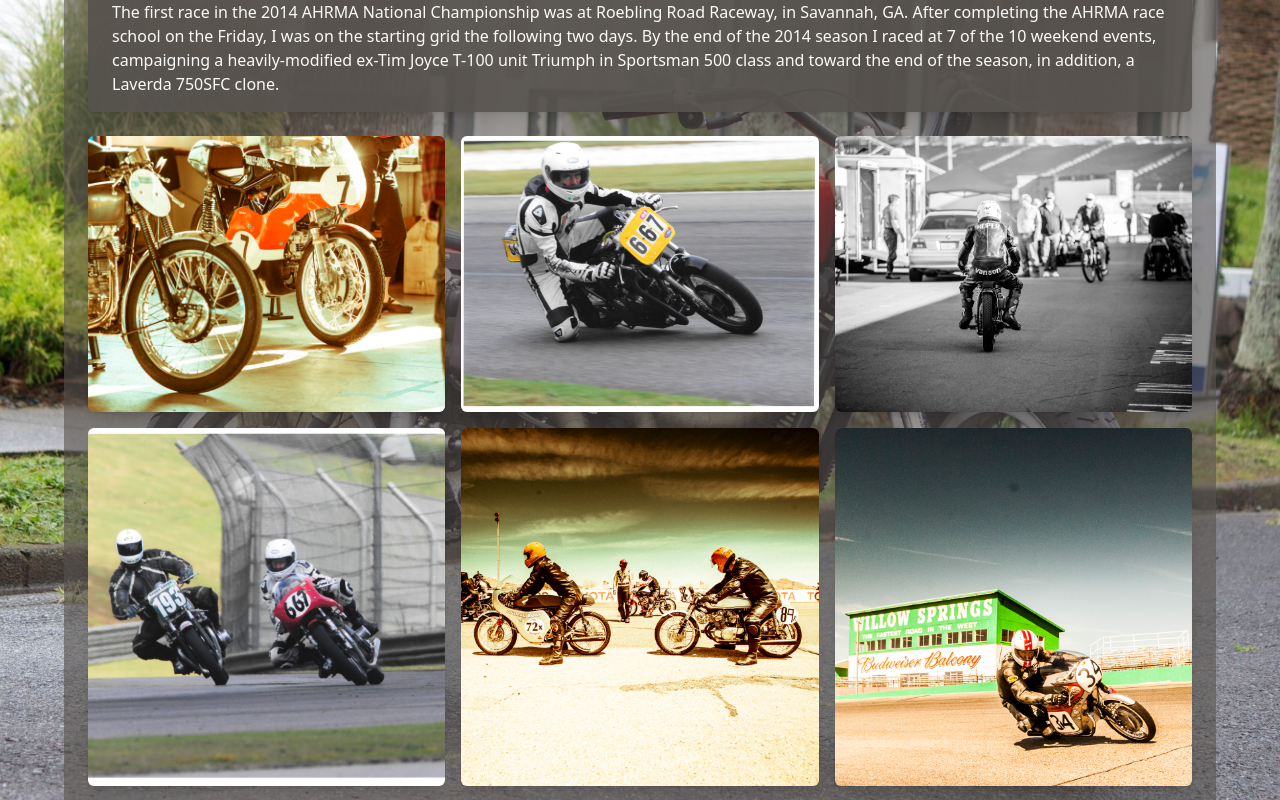
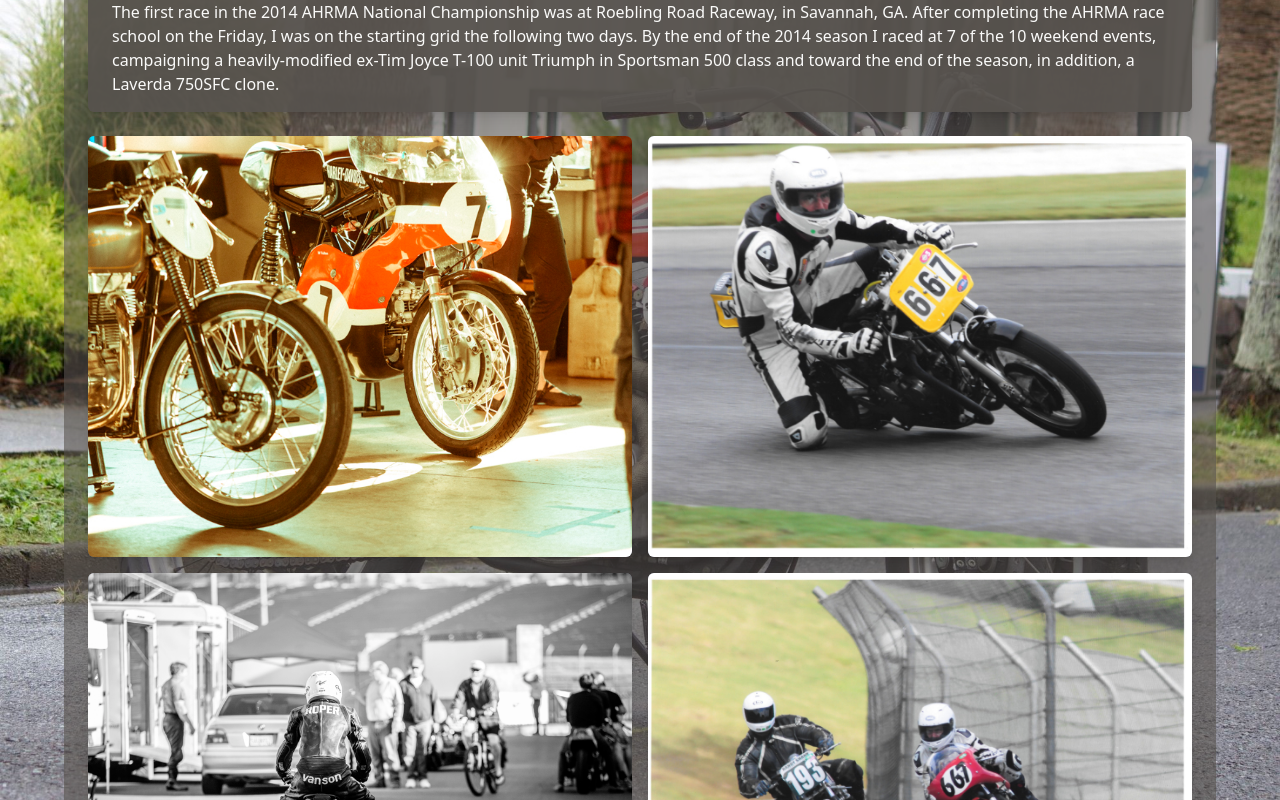
Before and after one commit to jedharwood/NycMotorcycles, a Next.js app: page /racing in a window 1280 px wide. Shown: the part 1260-2060 px from the top of the page. Built offline with nearby package versions, Linux system fonts and the light colour scheme.

Commit message:
Updated imageGrid component with MaxColumns prop

```diff
--- a/components/image-grid/index.tsx
+++ b/components/image-grid/index.tsx
@@ -3,13 +3,17 @@ import Image from 'next/image'
 
 type ImageGridProps = {
   images: GridImage[]
+  maxColumns: 3 | 2
 }
 
-export const ImageGrid = ({ images }: ImageGridProps): JSX.Element => {
+export const ImageGrid = ({
+  images,
+  maxColumns,
+}: ImageGridProps): JSX.Element => {
   const intl = useIntl()
 
   return (
-    <section className="grid gap-4 sm:grid-cols-2 md:grid-cols-3">
+    <section className={`grid gap-4 sm:grid-cols-2 md:grid-cols-${maxColumns}`}>
       {images.map((image, idx) => (
         <div
           className="rounded-md shadow-lg bg-gray-500 cursor-pointer"
--- a/pages/racing/index.tsx
+++ b/pages/racing/index.tsx
@@ -92,7 +92,7 @@ export default function Racing() {
               'page.racing.section-1.text-2',
             ]}
           />
-          <ImageGrid images={gridImages} />
+          <ImageGrid images={gridImages} maxColumns={3} />
         </div>
         <ImageModal
           isVisible={showModal}
```
